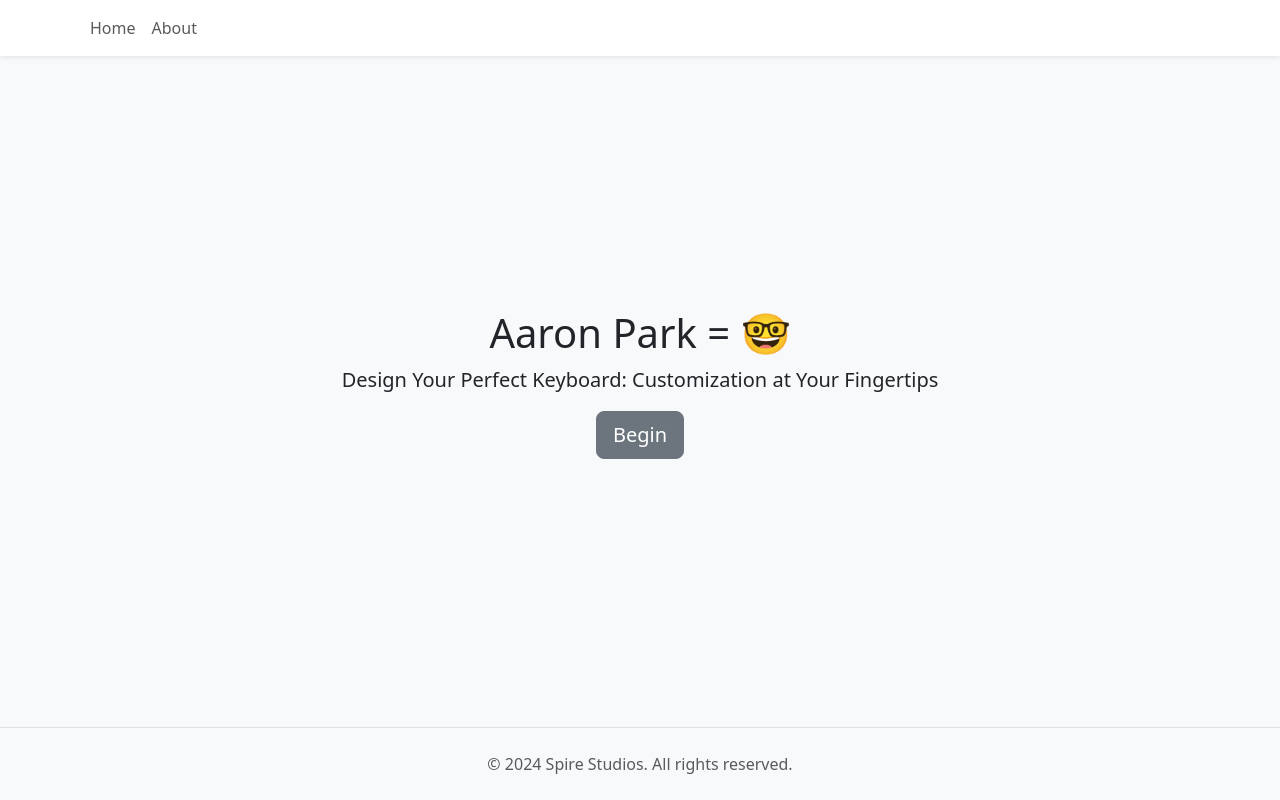
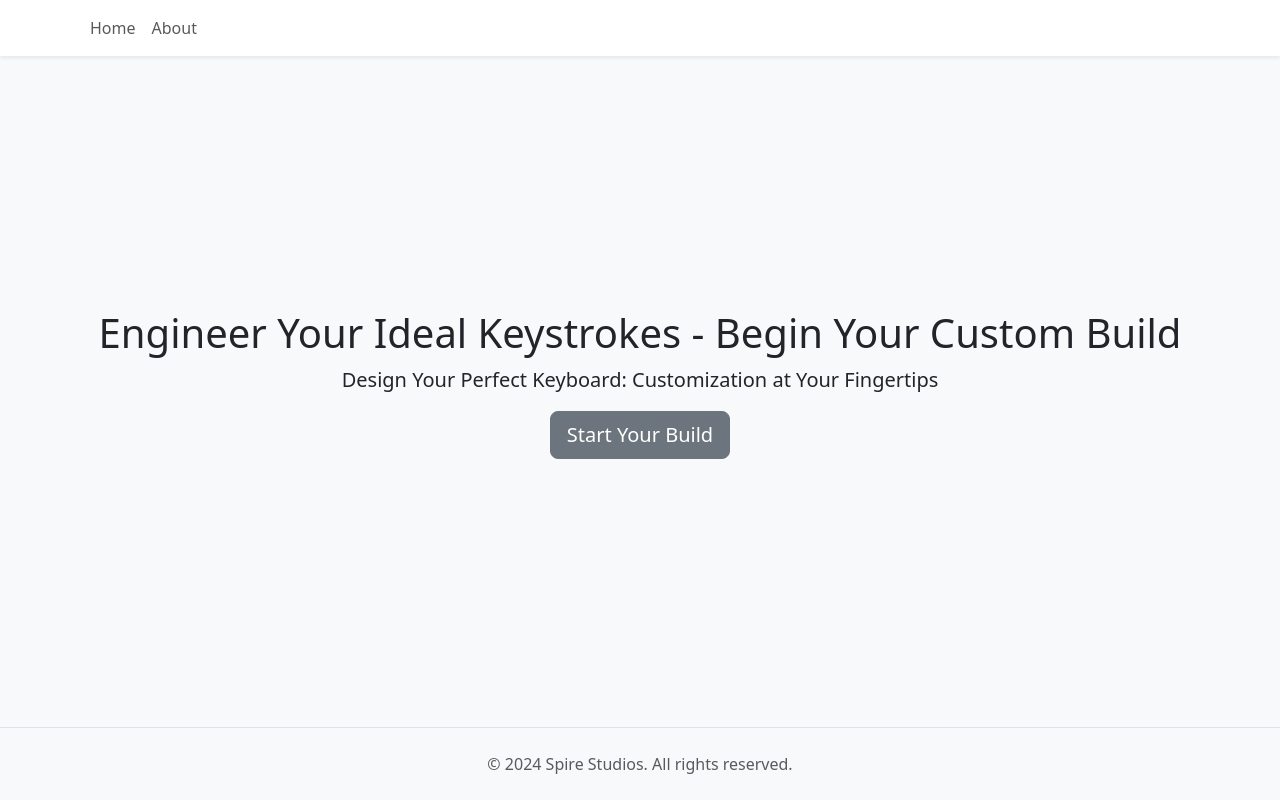
Before and after one commit to aaronmpark/BoardBlueprint, a React (Vite) app: page / in a window 1280 px wide. Built offline with nearby package versions, Linux system fonts and the light colour scheme.

Commit message:
random new changes

```diff
--- a/src/components/HomeItem.tsx
+++ b/src/components/HomeItem.tsx
@@ -85,7 +85,7 @@ export function HomeItem({ name, imgUrl, navigateTo }: HomeItemProps) {
             </div>
             <div>
               <Button variant="btn btn-outline-secondary" onClick={() => handleClick()}>
-                +
+                Buy
               </Button>
               <Button variant="btn btn-outline-secondary" onClick={() => removeFromCart(lowerName, itemDetails.id)}>
                 X
--- a/src/data/keyboard.json
+++ b/src/data/keyboard.json
@@ -23,7 +23,7 @@
     {
         "id": 4,
         "name": "Accessories",
-        "imgUrl": "",
+        "imgUrl": "imgs/accessories.jpg",
         "navigateTo": "/accessories"
     }
 ]
--- a/src/pages/cover.tsx
+++ b/src/pages/cover.tsx
@@ -17,7 +17,7 @@ const Cover = () => {
           </header>
 
           <main role="main">
-            <h1 className="cover-heading">Aaron Park = 🤓</h1>
+            <h1 className="cover-heading">Engineer Your Ideal Keystrokes - Begin Your Custom Build</h1>
             <p className="lead">
               Design Your Perfect Keyboard: Customization at Your Fingertips
             </p>
@@ -26,7 +26,7 @@ const Cover = () => {
                 className="btn btn-lg btn-secondary"
                 onClick={() => navigate("/home")}
               >
-                Begin
+                Start Your Build
               </button>
             </p>
           </main>
```
Also changed, not shown: public/imgs/accessories.jpg (added).
